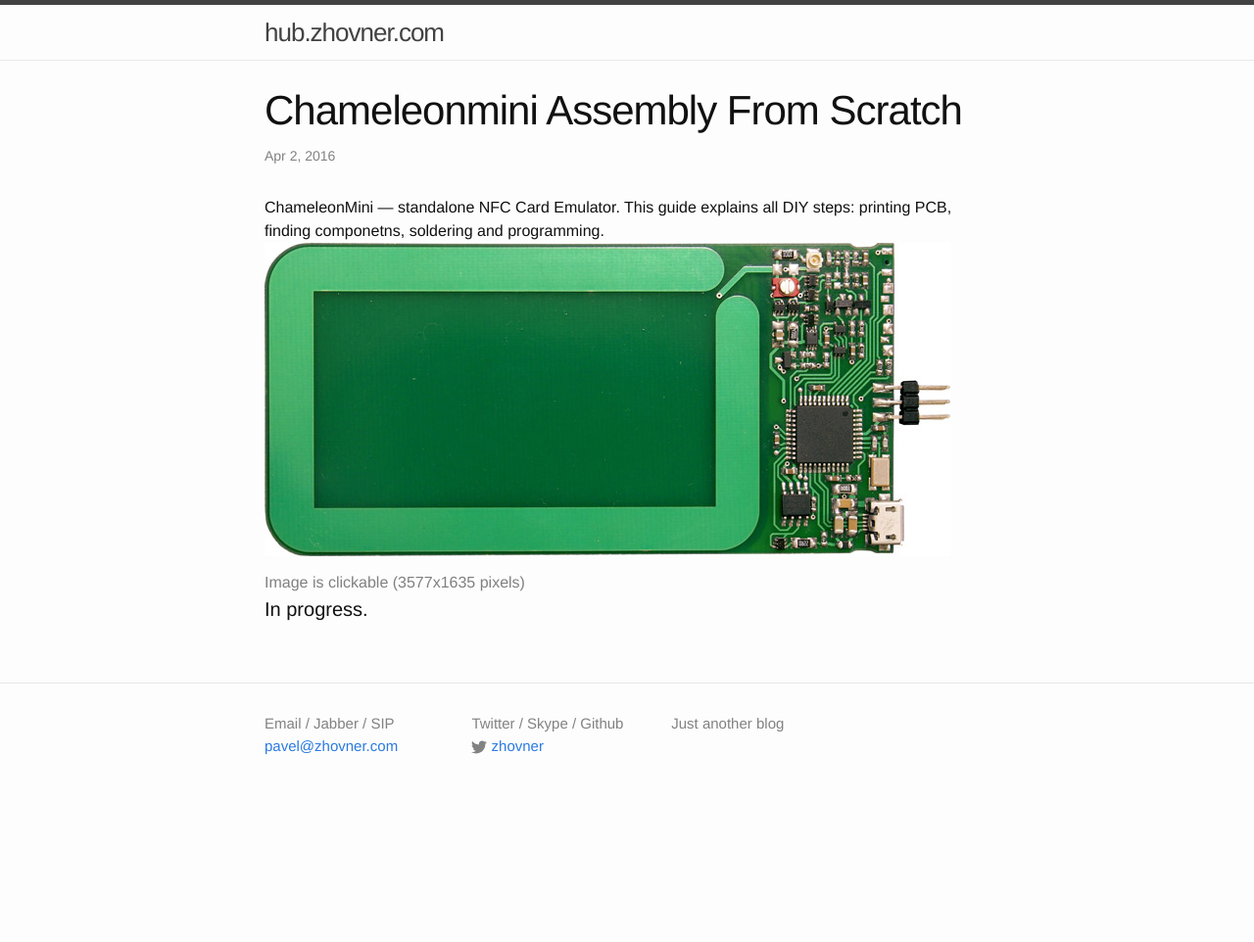
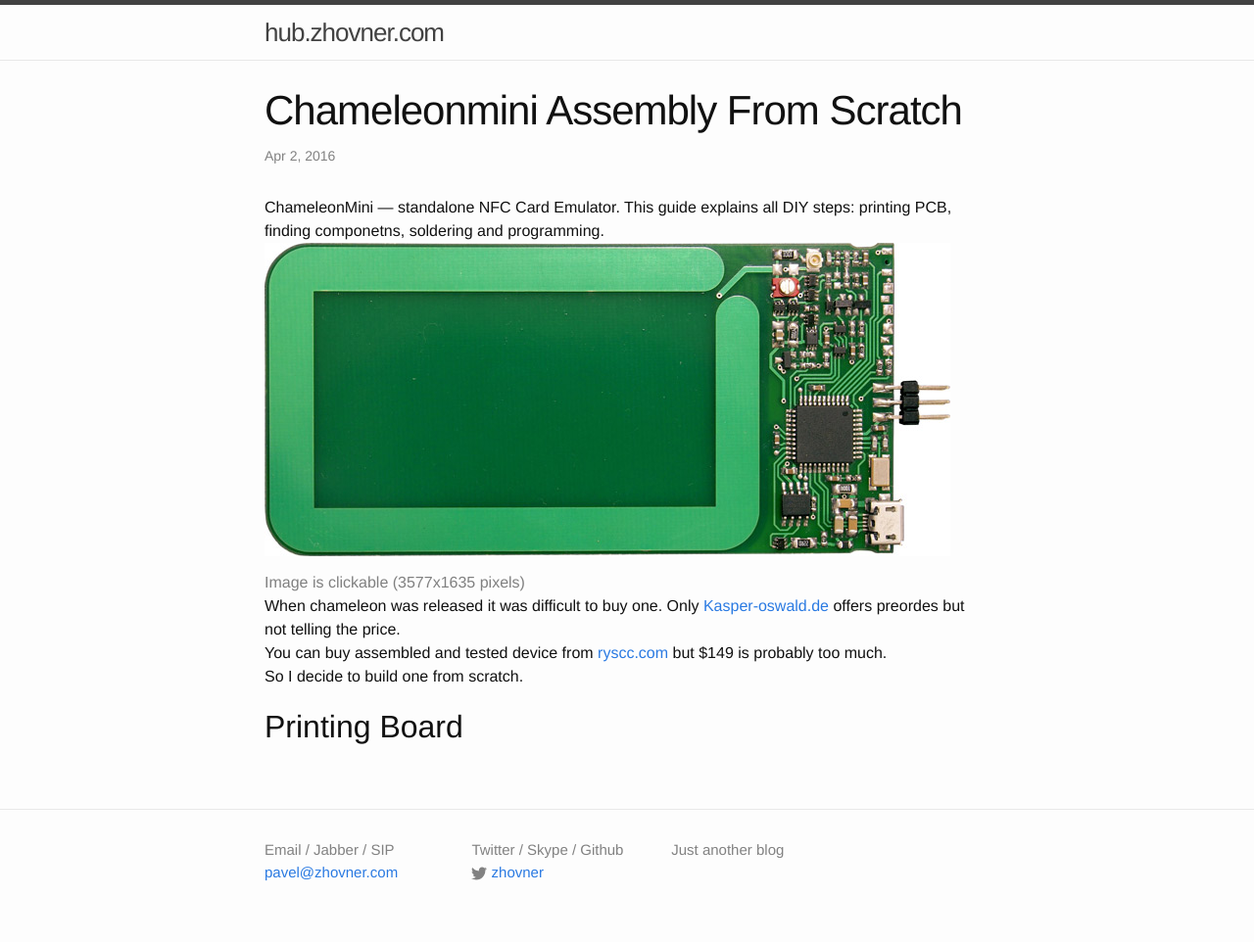
Before and after one commit to zhovner/zhovner.github.com, a Jekyll site: the page built from _posts/2016-04-2-ChameleonMini-assembly-from-scratch.markdown, in a window 1280 px wide. Shown: the whole page at 98% size. Built offline with Jekyll 4.4.1, drawn with Linux system fonts in a browser that asks for light colours; comment, search, counter and statistics services are not loaded; before the commit the page ends 900 px from its top, so only the background shows below that.

Commit message:
chameleon

```diff
--- a/_posts/2016-04-2-ChameleonMini-assembly-from-scratch.markdown
+++ b/_posts/2016-04-2-ChameleonMini-assembly-from-scratch.markdown
@@ -8,10 +8,8 @@
 
 <font size="3" color="grey">Image is clickable (3577x1635 pixels)</font>
 
+When chameleon was released it was difficult to buy one. Only <a href="http://kasper-oswald.de/gb/chameleonmini/">Kasper-oswald.de</a> offers preordes but not telling the price.
+You can buy assembled and tested device from <a href="https://store.ryscc.com/collections/proxmark-3/products/chameleonmini">ryscc.com</a> but $149 is probably too much.
+So I decide to build one from scratch.
 
-
-
-
-
-
-#### In progress.
+## Printing Board
```
